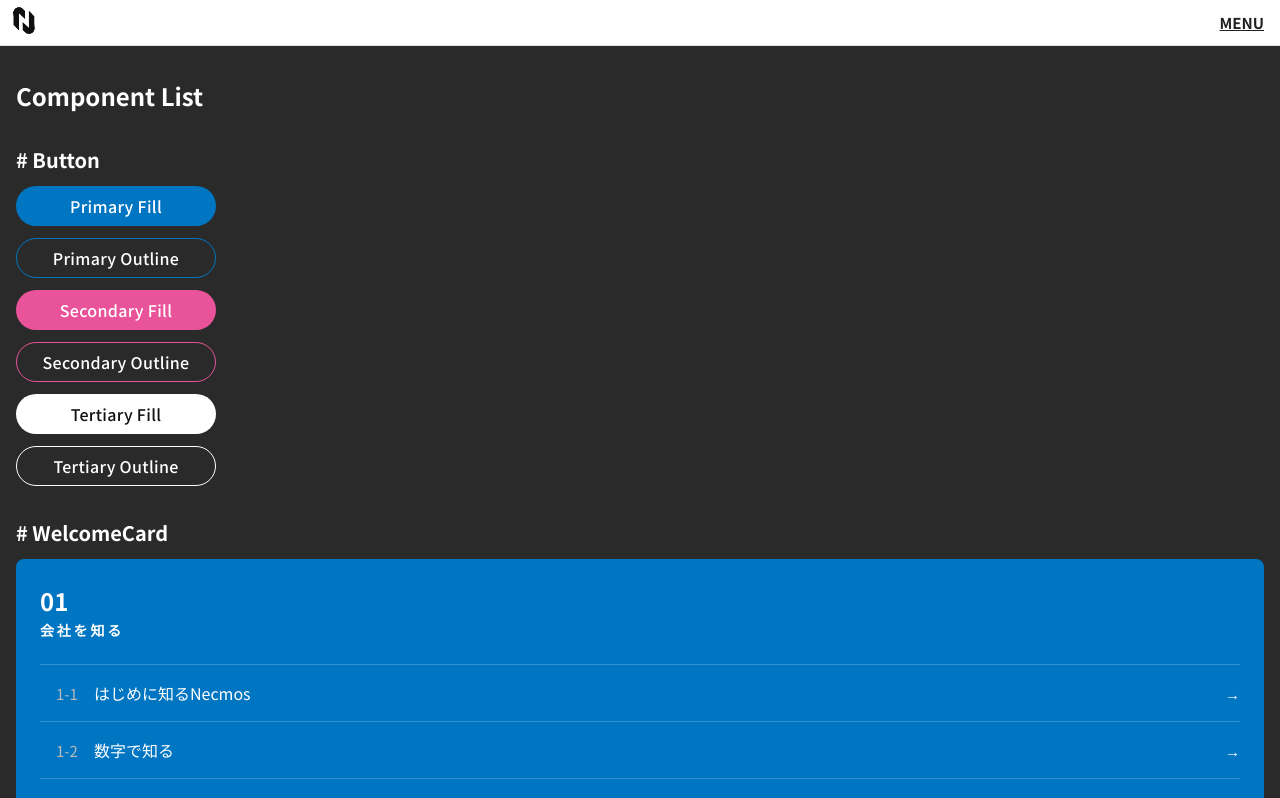
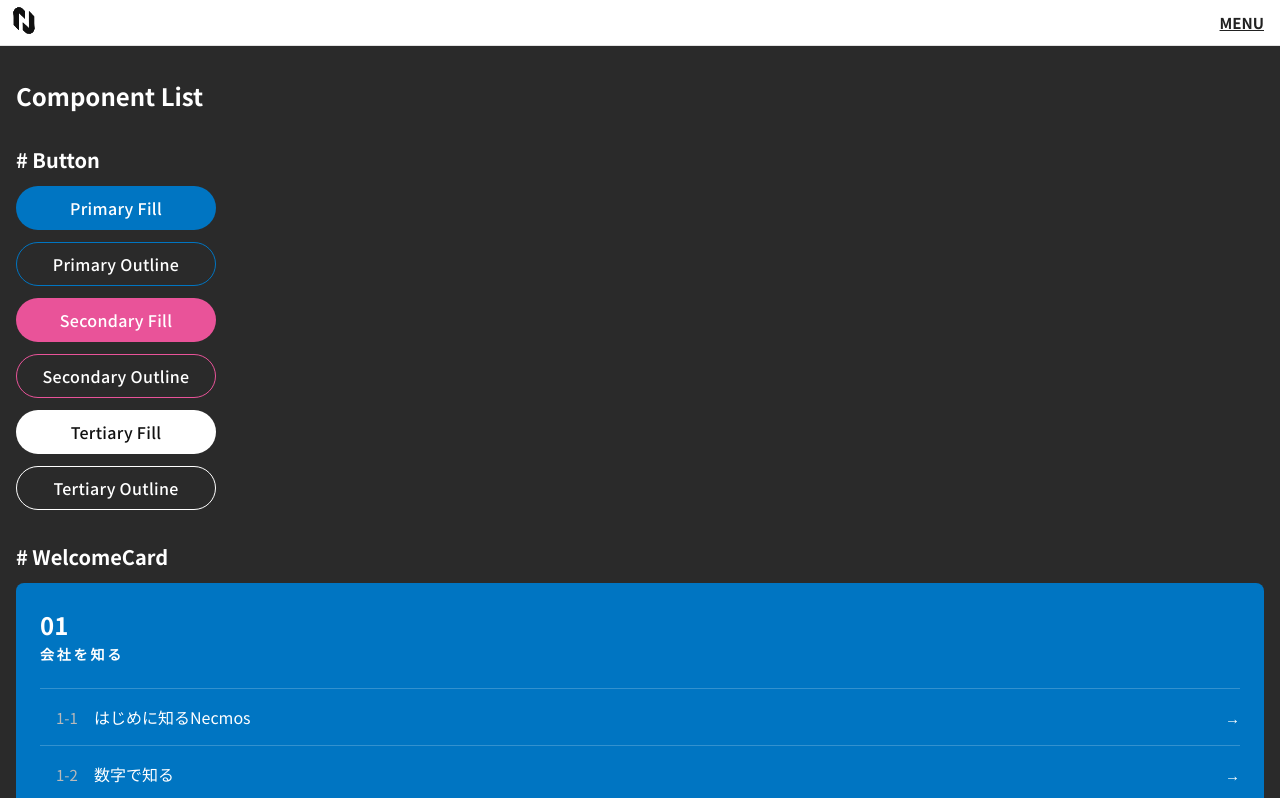
Before and after one commit to tomoya-okuda/career.necmos, a Next.js app: page /component in a window 1280 px wide. Shown: the top 798 px of the page. Built offline with nearby package versions, Linux system fonts and the light colour scheme.

Commit message:
♻️ Button高さを44pxに変更

```diff
--- a/src/components/styles/Button.module.scss
+++ b/src/components/styles/Button.module.scss
@@ -9,7 +9,7 @@
   justify-content: center;
   align-items: center;
   width: 200px;
-  height: 40px;
+  height: 44px;
   font-size: 16px;
   font-weight: 500;
   letter-spacing: 0.02em;
```
